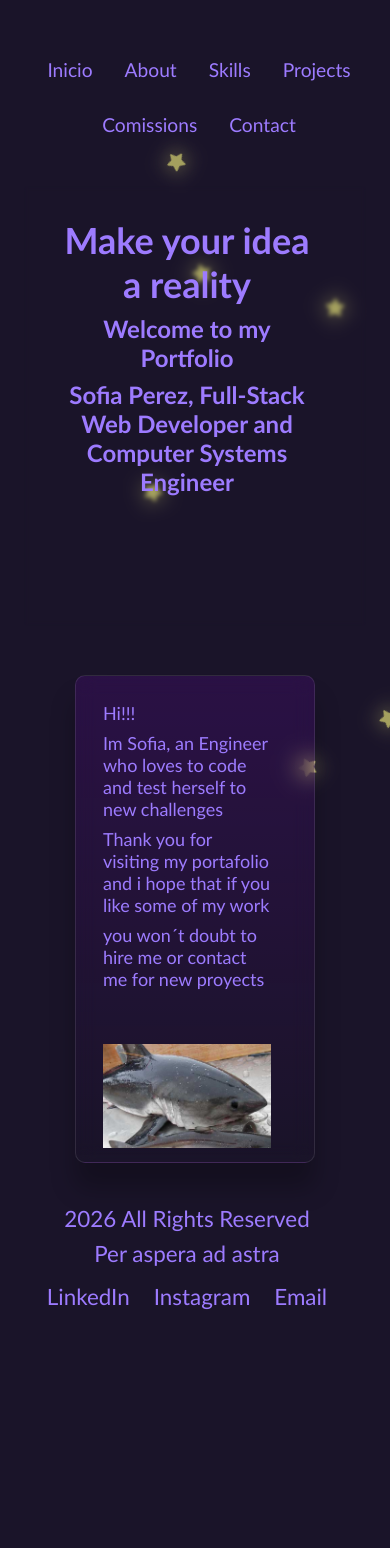
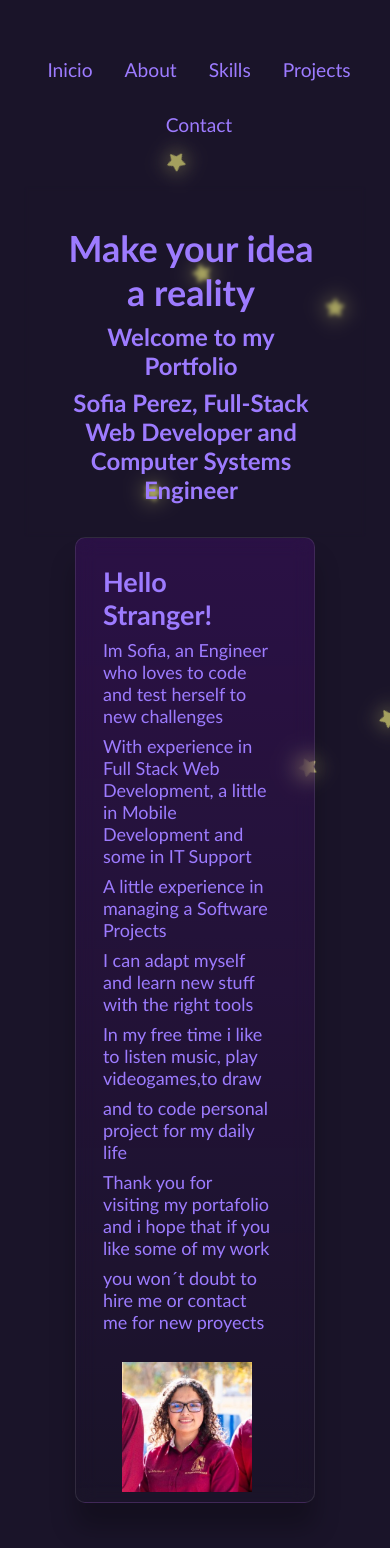
Before and after one commit to Mandalia2002/Portafolio, an Angular app: page / in a window 390 px wide. Shown: the top 1548 px of the page. Before the commit the page ends 1328 px from the top, so only its background shows below. Built offline with nearby package versions, Linux system fonts and the light colour scheme.

Commit message:
Fix: Fixed several responsivity issues Feature: New picture for LinkedIn and Profile Temporal: Commissions tab is hidden

```diff
--- a/src/app/app.html
+++ b/src/app/app.html
@@ -4,7 +4,7 @@
         <a href="/resume">About</a>
         <a href="/skills">Skills</a>
         <a href="/portafolio">Projects</a>
-        <a href="/comissions">Comissions</a>
+        <!-- <a href="/comissions">Comissions</a> -->
         <a href="/contact">Contact</a>
     </div>
 </nav>
--- a/src/app/comissions/comissions.html
+++ b/src/app/comissions/comissions.html
@@ -43,6 +43,10 @@
                 }
             </ul>
             <h3>Total: ${{ total().toFixed(2) }}</h3>
+            <button type="button" (click)="buy()">Cotizar</button>
+        </div>
+        <div class="modal" id="PruebaModal">
+            Esto es una prueba de modal
         </div>
     </div>
 </div>
--- a/src/app/comissions/comissions.scss
+++ b/src/app/comissions/comissions.scss
@@ -134,6 +134,9 @@ $ama3: #4B481B;
     }
 }
 
+.modal{
+    display: none;
+}
 
 @media (max-width: 768px) {
     .parent {
--- a/src/app/comissions/comissions.ts
+++ b/src/app/comissions/comissions.ts
@@ -8,6 +8,7 @@ import { Component, computed, signal } from '@angular/core';
 })
 export class Comissions {
   items = signal<{ name: string, price: number }[]>([]);
+  modal = document.getElementById("PruebaModal");
 
   prices: Record<string, number> = {
     'Color': 20.00,
@@ -34,4 +35,10 @@ export class Comissions {
   clear() {
     this.items.set([]);
   }
+
+  buy(){
+    if (this.modal) {
+      this.modal.style.display = "block";
+    }
+  }
 }
--- a/src/app/contact/contact.html
+++ b/src/app/contact/contact.html
@@ -30,14 +30,14 @@
                 <path d="M3 7a4 4 0 0 1 4 -4h10a4 4 0 0 1 4 4v10a4 4 0 0 1 -4 4h-10a4 4 0 0 1 -4 -4l0 -10" />
             </svg>
         </div>
-        <img src="/perfil.png" alt="">
+        <img src="/perfil1.jpeg" alt="">
         <div class="text">
             <h3>Sofia Perez Garcia</h3>
             <h3>LinkedIn</h3>
             <h4>Professional Experience</h4>
         </div>
     </div>
-    <div class="glass">
+    <!-- <div class="glass">
         <div class="logo">
             <svg xmlns="http://www.w3.org/2000/svg" width="24" height="24" viewBox="0 0 24 24" fill="none"
                 stroke="currentColor" stroke-width="2" stroke-linecap="round" stroke-linejoin="round"
@@ -54,18 +54,5 @@
             <h3>Instagram</h3>
             <h4>Drawing Portafolio</h4>
         </div>
-    </div>
-    <!-- <div class="glass">
-        <div class="logo">
-            <svg xmlns="http://www.w3.org/2000/svg" width="24" height="24" viewBox="0 0 24 24" fill="none"
-                stroke="currentColor" stroke-width="2" stroke-linecap="round" stroke-linejoin="round"
-                class="icon icon-tabler icons-tabler-outline icon-tabler-brand-facebook">
-                <path stroke="none" d="M0 0h24v24H0z" fill="none" />
-                <path d="M7 10v4h3v7h4v-7h3l1 -4h-4v-2a1 1 0 0 1 1 -1h3v-4h-3a5 5 0 0 0 -5 5v2h-3" />
-            </svg>
-        </div>
-        <div class="text">
-            <h3>Facebook</h3>
-        </div>
     </div> -->
 </div>
--- a/src/app/portafolio/portafolio.scss
+++ b/src/app/portafolio/portafolio.scss
@@ -33,8 +33,8 @@ $ama3: #4B481B;
     backdrop-filter: blur(10px);
     transform: rotate(calc(var(--r) * 1deg));
 
-    img{
-        display:none;
+    img {
+        display: none;
         width: 5rem;
         padding: 5%;
     }
@@ -45,6 +45,7 @@ $ama3: #4B481B;
         opacity: 0;
         transform: scale(0.9);
     }
+
     70% {
         opacity: 1;
         transform: scale(1);
@@ -61,8 +62,9 @@ $ama3: #4B481B;
     box-shadow: 0px 0px 7px 2px $ama2;
     transform: scale(0.98);
     border-radius: 20px;
-    img{
-        display:block;
+
+    img {
+        display: block;
         animation: pulseVisibility 2s ease-in-out;
     }
 }
@@ -100,3 +102,52 @@ $ama3: #4B481B;
     grid-area: 1 / 2 / 3 / 3;
     text-align: center;
 }
+
+@media (max-width: 768px) {
+
+    .parent {
+        grid-template-columns: 1fr;
+        grid-template-rows: auto auto;
+    }
+
+    .div1 {
+        grid-area: 1 / 1 / 2 / 2;
+    }
+
+    .div2 {
+        grid-area: 2 / 1 / 3 / 2;
+
+    }
+
+    .container {
+        padding: 2rem 1rem;
+        display: flex;
+        flex-wrap: wrap;
+        justify-content: center;
+        align-items: center;
+        gap: 20px;
+    }
+
+    .container .glass {
+        width: 140px;
+        height: 210px;
+        margin: 0;
+        transform: rotate(0deg);
+        img {
+            display: block;
+            animation: none;
+        }
+    }
+
+    .container:hover .glass {
+        margin: 0;
+        transform: rotate(0deg);
+    }
+
+    .container .glass:hover {
+        transform: scale(0.98);
+        img {
+            animation: none;
+        }
+    }
+}
--- a/src/app/presentation/presentation.html
+++ b/src/app/presentation/presentation.html
@@ -9,13 +9,18 @@
     <div class="div2">
         <div class="parent1">
             <div class="div11">
-                <p>Hi!!!</p>
+                <h2>Hello Stranger!</h2>
                 <p>Im Sofia, an Engineer who loves to code and test herself to new challenges</p>
+                <p>With experience in Full Stack Web Development, a little in Mobile Development and some in IT Support</p>
+                <p>A little experience in managing a Software Projects</p>
+                <p>I can adapt myself and learn new stuff with the right tools</p>
+                <p>In my free time i like to listen music, play videogames,to draw</p>
+                <p>and to code personal project for my daily life</p>
                 <p>Thank you for visiting my portafolio and i hope that if you like some of my work</p>
                 <p>you won´t doubt to hire me or contact me for new proyects</p>
             </div>
             <div class="div21">
-                <img src="/06cb1a_182d4cf33e114d22826de4e7c0bd7f7e~mv2.jpg" alt="">
+                <img src="/perfil1.jpeg" alt="">
             </div>
         </div>
     </div>
--- a/src/app/presentation/presentation.scss
+++ b/src/app/presentation/presentation.scss
@@ -1,9 +1,9 @@
 .parent {
     display: grid;
     grid-template-columns: repeat(5, 1fr);
-    grid-template-rows: repeat(2, 1fr);
+    grid-template-rows: auto auto;
     grid-column-gap: 0%;
-    grid-row-gap: 5%;
+    grid-row-gap: 0%;
     font-family: 'Gill Sans', 'Gill Sans MT', Calibri, 'Trebuchet MS', sans-serif;
 }
 
@@ -13,6 +13,8 @@
     font-size: 150%;
     color: #9D7BFF;
     backdrop-filter: blur(2px);
+    margin: 0%;
+    padding: 5%;
 
     .title {
         padding: 5%;
@@ -70,14 +72,17 @@
 .div11 {
     grid-area: 1 / 1 / 3 / 2;
     padding: 5%;
+    align-self: center;
 }
 
 .div21 {
     grid-area: 1 / 2 / 3 / 3;
+    display: flex;
     padding: 5%;
 
+    justify-content: center;
     img {
-        width: 100%;
+        width: 80%;
     }
 }
 
@@ -85,7 +90,8 @@
     .parent1 {
         grid-template-columns: 1fr;
         grid-template-rows: auto;
-        grid-row-gap: 1.5rem;
+        grid-row-gap: 0;
+
     }
 
     .div11,
--- a/src/app/resume/resume.html
+++ b/src/app/resume/resume.html
@@ -11,7 +11,7 @@
                     <p>June 2026 - Present</p>
                 </div>
                 <div class="text">
-                    <p>Worked with Spiceworks working on tickets</p>
+                    <p>Working in IT Tickets on Spiceworks</p>
                     <p>Gave maintenance to some workstations and help coworkers with software issues</p>
                 </div>
             </div>
--- a/src/app/skills/skills.html
+++ b/src/app/skills/skills.html
@@ -82,9 +82,9 @@
             </tr>
         </table>
     </div>
-    <div class="div2">
+    <!-- <div class="div2">
         <h2>Grafica</h2>
-    </div>
+    </div> -->
     <div class="div3">
         <h2>Way of Working</h2>
         <p>I´ve grown fond of the Scrum way of work <3 </p>
@@ -92,7 +92,7 @@
                     obviously if the workplace has another methology i will respect it and use it</p>
                 <p>Usually i make the code for parts, once a part is done i test it and if it works then i continue to
                     the next part, but if it fails i return to the code to fix it and leave it perfect</p>
-                <p>¿What about documenting and commenting your code?</p>
+                <h2>¿What about documenting and commenting your code?</h2>
                 <p>Once the code is working i´ll then make comments and i usually dedicate a whole day to document the
                     code (If i work Monday through Friday, then i will document on Friday)</p>
     </div>
--- a/src/app/skills/skills.scss
+++ b/src/app/skills/skills.scss
@@ -24,6 +24,7 @@ td {
     vertical-align: top;
     padding: 1rem;
     background: linear-gradient(#fff1, transparent);
+    box-shadow: 0 1px 8px rgba(235, 201, 12, 0.562);
     border: 1px solid rgba(255, 255, 255, 0.05);
     border-radius: 12px;
     color: #fff;
@@ -44,12 +45,12 @@ td p {
 
 
 .div1 {
-    grid-area: 2 / 1 / 3 / 3;
-    background: linear-gradient(rgba(153, 0, 255, 0.133), transparent);
-    border: 1px solid rgba(255, 255, 255, 0.1);
+    grid-area: 2 / 1 / 3 / 4;
+    // background: linear-gradient(rgba(153, 0, 255, 0.133), transparent);
+    // border: 1px solid rgba(255, 255, 255, 0.1);
     backdrop-filter: blur(10px);
     border-radius: 20px;
-    box-shadow: 0 25px 25px rgba(0, 0, 0, 0.25);
+    // box-shadow: 0 25px 25px rgba(0, 0, 0, 0.25);
     padding: 5%;
 }
 
@@ -59,7 +60,7 @@ td p {
     border: 1px solid rgba(255, 255, 255, 0.1);
     backdrop-filter: blur(10px);
     border-radius: 20px;
-    box-shadow: 0 25px 25px rgba(0, 0, 0, 0.25);
+    box-shadow: 0 25px 25px rgba(228, 204, 67, 0.151);
 }
 
 .div3 {
@@ -68,7 +69,7 @@ td p {
     border: 1px solid rgba(255, 255, 255, 0.1);
     backdrop-filter: blur(10px);
     border-radius: 20px;
-    box-shadow: 0 25px 25px rgba(0, 0, 0, 0.25);
+    box-shadow: 0 25px 25px rgba(228, 204, 67, 0.151);
     padding: 5%;
 }
 
@@ -116,7 +117,7 @@ td p {
         border: 1px solid rgba(255, 255, 255, 0.1);
         backdrop-filter: blur(10px);
         border-radius: 20px;
-        box-shadow: 0 15px 15px rgba(0, 0, 0, 0.15);
+        box-shadow: 0 1px 8px rgba(235, 201, 12, 0.562);
         padding: 1.5rem;
     }
 
```
Also changed, not shown: src/app/resume/resume.scss (+4 -4 lines), public/perfil1.jpeg (added). Lines whose indentation alone changed are shown as unchanged.
